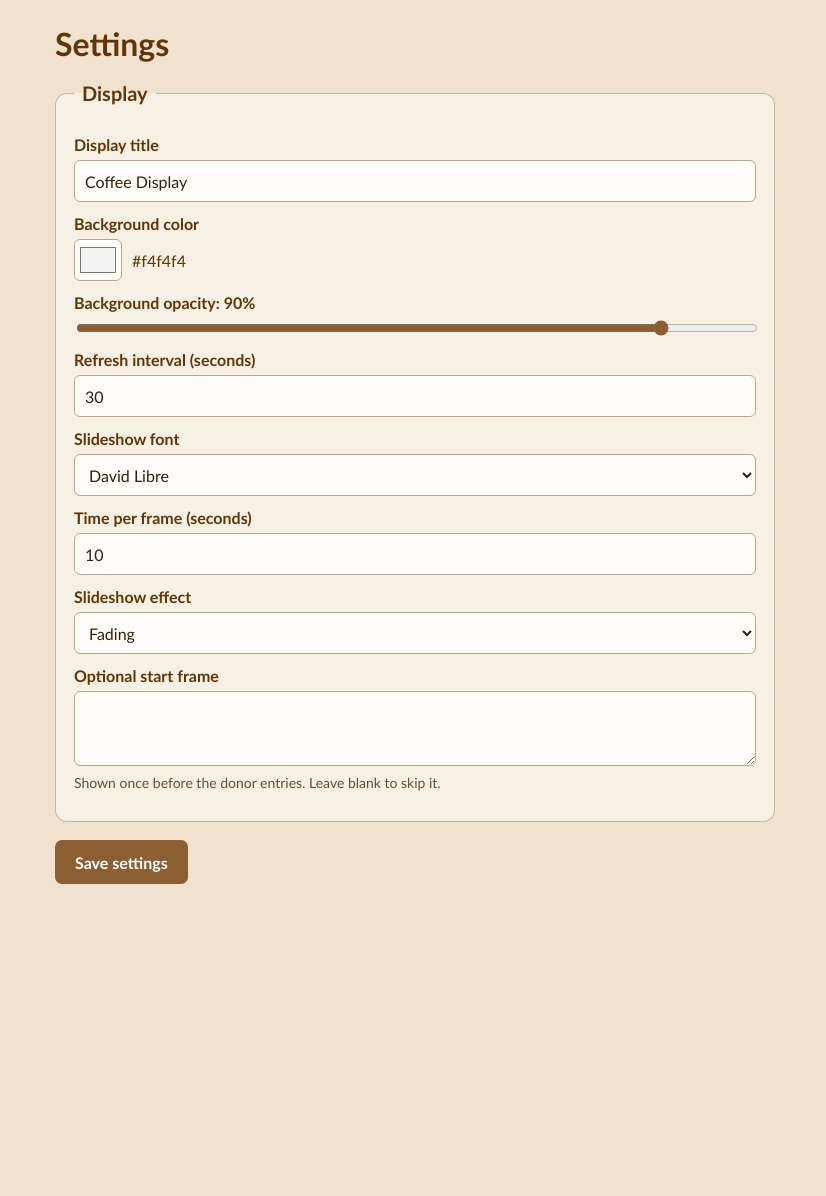
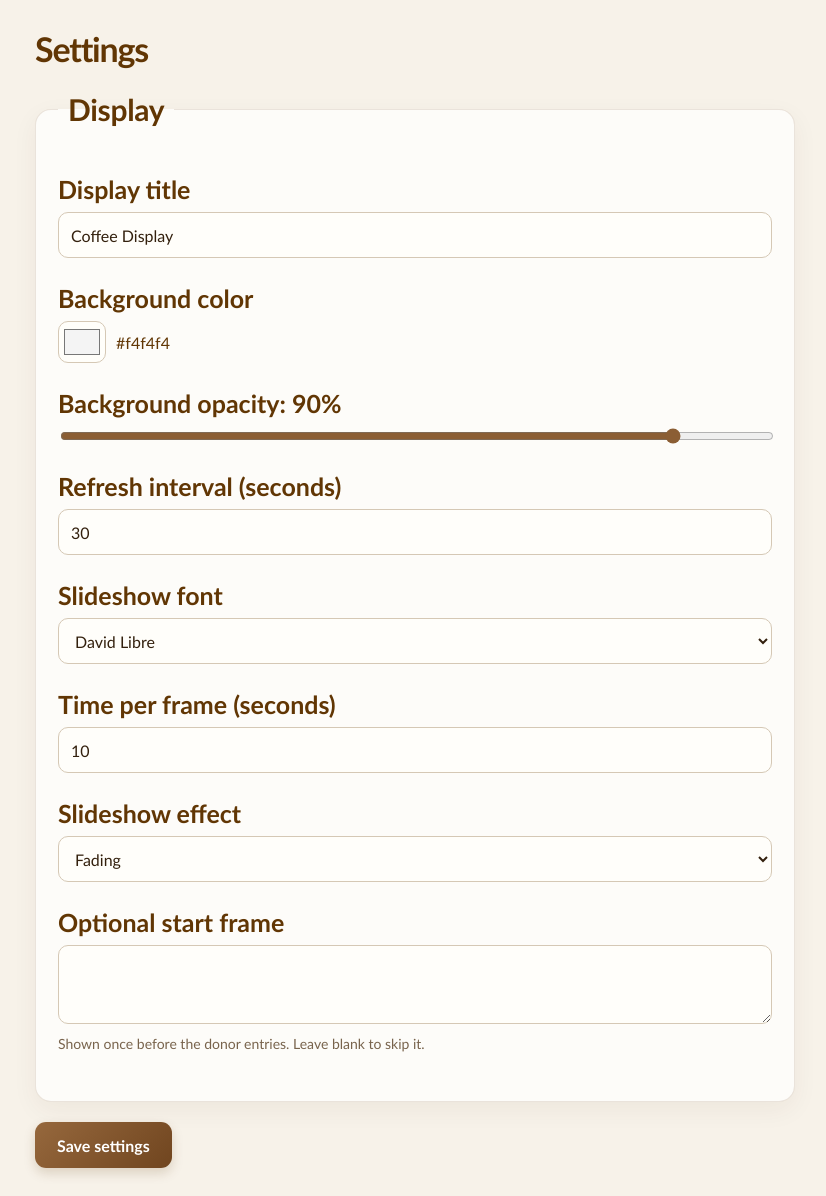
Before and after one commit to IsaacAschkenasy/BMserver.coffee, a Flask app: page /admin/settings in a window 1280 px wide. Shown: the whole page, without its empty margins (225-1051 px from the left). Before the commit the page ends 884 px from the top, so only its background shows below. Run offline with Flask 3, Linux system fonts and the light colour scheme; the visitor is signed in with stand-in values (Sample User, id 1).

Commit message:
bettered view for settings and profile

```diff
--- a/app.py
+++ b/app.py
@@ -34,7 +34,7 @@ def default_settings():
         "start_frame": "",
         "admin_username": os.environ.get("ADMIN_USER", "admin"),
         "admin_password_hash": generate_password_hash(
-            os.environ.get("ADMIN_PASS", "ChangeMe123!")
+            os.environ.get("ADMIN_PASS", "admin")
         ),
     }
 
--- a/templates/settings.html
+++ b/templates/settings.html
@@ -11,39 +11,43 @@
             body {
                 margin: 0;
                 min-height: 100vh;
-                padding: 24px;
-                background: rgba(239, 226, 207, 0.96);
+                padding: 28px;
+                background: #f7f2e9;
                 color: #613604;
-                font-family: 'Gill Sans', 'Gill Sans MT', Calibri, sans-serif;
+                font-family: Calibri, sans-serif;
             }
             main {
-                width: min(100%, 720px);
+                width: min(100%, 760px);
                 margin: 0 auto;
             }
             h1 {
-                margin: 0 0 18px;
-                font-size: 32px;
+                margin: 0 0 22px;
+                font-size: clamp(26px, 4vw, 34px);
                 color: #613604;
+                letter-spacing: -0.035em;
             }
             fieldset {
-                margin: 0 0 18px;
-                padding: 18px;
-                border: 1px solid rgba(97, 54, 4, 0.3);
-                border-radius: 12px;
-                background: rgba(255, 255, 255, 0.46);
+                margin: 0 0 20px;
+                padding: 22px;
+                border: 1px solid rgba(97, 54, 4, 0.12);
+                border-radius: 16px;
+                background: rgba(255, 255, 255, 0.72);
+                box-shadow: 0 8px 26px rgba(69, 45, 17, 0.055);
             }
             legend {
-                padding: 0 8px;
-                font-size: 20px;
+                padding: 0 10px;
+                font-size: 30px;
                 font-weight: bold;
+                letter-spacing: -0.01em;
             }
             .field {
                 display: grid;
-                gap: 6px;
-                margin: 12px 0;
+                gap: 8px;
+                margin: 25px 0;
             }
             label {
                 font-weight: 600;
+                font-size: 25px;
             }
             input[type="text"],
             input[type="password"],
@@ -51,13 +55,22 @@
             select,
             textarea {
                 width: 100%;
-                min-height: 42px;
-                padding: 8px 10px;
-                border: 1px solid #b9a78f;
-                border-radius: 6px;
-                background: #fffdf9;
+                min-height: 46px;
+                padding: 10px 12px;
+                border: 1px solid #d5c8b5;
+                border-radius: 10px;
+                background: #fffefa;
                 color: #33200d;
                 font: inherit;
+                transition: border-color 150ms ease, box-shadow 150ms ease;
+            }
+            input[type="text"]:focus,
+            input[type="number"]:focus,
+            select:focus,
+            textarea:focus {
+                outline: none;
+                border-color: #9c7045;
+                box-shadow: 0 0 0 3px rgba(139, 94, 52, 0.15);
             }
             .color-control {
                 display: flex;
@@ -68,9 +81,10 @@
                 width: 48px;
                 height: 42px;
                 padding: 3px;
-                border: 1px solid #b9a78f;
-                border-radius: 6px;
-                background: #fffdf9;
+                border: 1px solid #d5c8b5;
+                border-radius: 10px;
+                background: #fffefa;
+                cursor: pointer;
             }
             input[type="range"] {
                 width: 100%;
@@ -78,27 +92,33 @@
             }
             .hint {
                 margin: 2px 0 0;
-                color: #684d31;
+                color: #78634c;
                 font-size: 14px;
+                line-height: 1.45;
             }
             .save-row {
                 display: flex;
+                flex-wrap: wrap;
                 align-items: center;
-                gap: 14px;
+                gap: 12px;
             }
             button[type="submit"] {
-                min-height: 44px;
-                padding: 9px 20px;
+                min-height: 46px;
+                padding: 10px 22px;
                 border: 0;
-                border-radius: 7px;
-                background: #8b5e34;
+                border-radius: 11px;
+                background: linear-gradient(135deg, #96683d, #70451f);
                 color: white;
                 font: inherit;
                 font-weight: bold;
                 cursor: pointer;
+                box-shadow: 0 5px 12px rgba(97, 54, 4, 0.18);
+                transition: transform 150ms ease, box-shadow 150ms ease, filter 150ms ease;
             }
             button[type="submit"]:hover {
-                background: #5c3801;
+                transform: translateY(-1px);
+                box-shadow: 0 8px 16px rgba(97, 54, 4, 0.23);
+                filter: brightness(1.05);
             }
             button:disabled {
                 cursor: wait;
@@ -107,16 +127,23 @@
             #save-status {
                 margin: 0;
                 font-size: 15px;
+                color: #4c6a3d;
             }
             #save-status.error {
                 color: #a00000;
             }
+            @media (prefers-reduced-motion: reduce) {
+                input,
+                button[type="submit"] {
+                    transition: none;
+                }
+            }
             @media (max-width: 480px) {
                 body {
-                    padding: 16px;
+                    padding: 22px 18px;
                 }
                 fieldset {
-                    padding: 14px;
+                    padding: 18px;
                 }
             }
         </style>
```
Also changed, not shown: templates/account.html (+51 -38 lines), templates/admin.html (+116 -37 lines).
